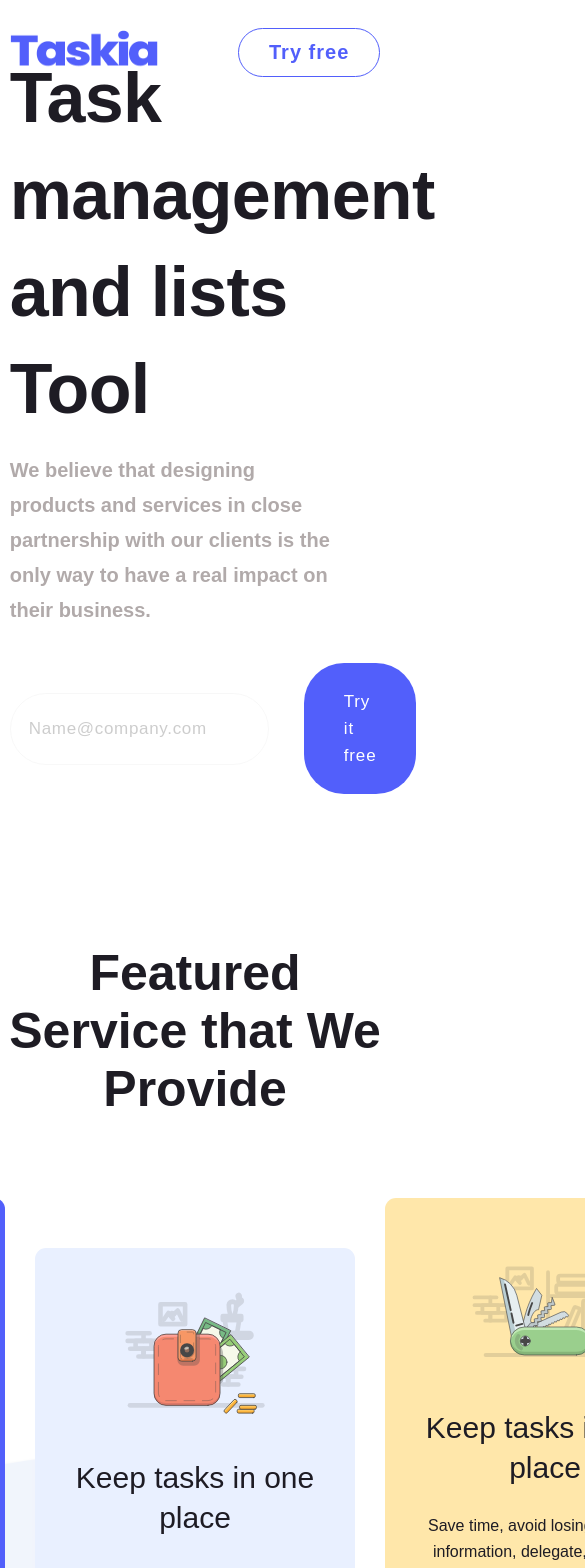
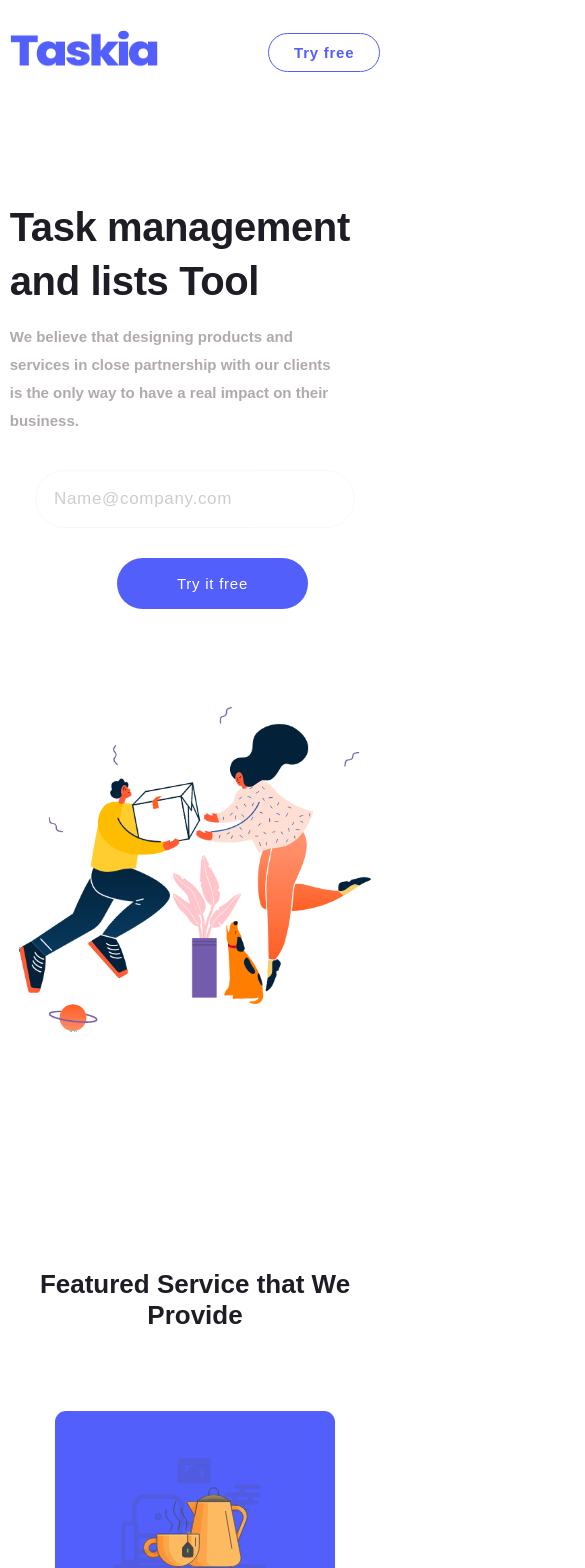
Before and after one commit to saidMounaim/Taskia, a Next.js app: page / in a window 390 px wide. Shown: the top 1568 px of the page, 585 px wide, since content can reach past the window. Built offline with nearby package versions, Linux system fonts and the light colour scheme.

Commit message:
Add Responsive Version

```diff
--- a/pages/_app.js
+++ b/pages/_app.js
@@ -1,6 +1,7 @@
 import Layout from '../components/Layout';
 import '../styles/globals.css'
 import '../styles/style.css'
+import '../styles/responsive.css'
 
 function MyApp({ Component, pageProps }) {
   return (
--- /dev/null
+++ b/styles/responsive.css
@@ -0,0 +1,169 @@
+@media screen and (max-width: 1200px) {
+    .hero-section .content-hero .left-side h1 {
+        font-size: 58px;
+        line-height: 73px;
+    }
+
+    .hero-section .content-hero .left-side p {
+        font-size: 17px;
+        line-height: 32px;
+    }
+
+    .hero-section .content-hero .left-side .form-group input {
+        padding: 18px 18px;
+    }
+
+    .hero-section .content-hero .left-side .form-group button {
+        padding: 18px 40px;
+    }
+
+    .hero-section .content-hero .right-side {
+        width: 490px;
+    }
+
+    .services .header-services h2,
+    .trustus .header-trustus h2,
+    footer .header-footer h3 {
+
+        font-size: 40px;
+    }
+
+    .services .grid-services .card .info h3 {
+        font-size: 25px;
+        line-height: 35px;
+    }
+
+    .services .grid-services .card .info p {
+        font-size: 14px;
+        line-height: 24px;
+    }
+
+    .management .content-management .item .right-side h3 {
+        font-size: 35px;
+        line-height: 47px;
+    }
+
+    .management .content-management .item .right-side p {
+        font-size: 14px;
+        line-height: 25px;
+    }
+
+    .trustus .content-trustus h3 {
+        font-size: 80px;
+    }
+
+    footer .header-footer h5 {
+        font-size: 20px;
+        line-height: 28px;
+    }
+
+    footer .form-group input {
+        padding: 15px 14px;
+    }
+
+    footer .form-group button {
+        padding: 15px 40px;
+    }
+}
+
+@media screen and (max-width: 1024px) {
+    .services .grid-services {
+        grid-template-columns: repeat(3, 280px);
+    }
+}
+
+@media screen and (max-width: 768px) {
+    .hero-section .content-hero .left-side h1 {
+        font-size: 45px;
+        line-height: 60px;
+    }
+
+    .hero-section .content-hero .left-side p {
+        font-size: 15px;
+        line-height: 28px;
+    }
+
+    .hero-section .content-hero {
+        flex-direction: column;
+    }
+
+    .hero-section {
+        height: initial;
+        padding-top: 200px;
+        padding-bottom: 40px;
+    }
+
+    .hero-section .content-hero .right-side {
+        max-width: 95%;
+    }
+
+    .services .grid-services {
+        grid-template-columns: repeat(1, 280px);
+    }
+
+    .services .grid-services .card:nth-of-type(2) {
+        top: 0;
+    }
+
+    .management .content-management .item:not(:last-child) {
+        margin-bottom: 100px;
+        flex-direction: column;
+    }
+
+    .management .content-management .item .right-side {
+        margin-left: 0;
+        margin-top: 30px;
+    }
+
+    .management .content-management .item:nth-child(2n) {
+        flex-direction: column;
+    }
+
+    .trustus .content-trustus img {
+        width: 170px !important;
+    }
+
+    .services .header-services h2,
+    .trustus .header-trustus h2,
+    footer .header-footer h3 {
+        font-size: 26px;
+    }
+}
+
+@media screen and (max-width: 500px) {
+    .hero-section .content-hero .left-side h1 {
+        font-size: 40px;
+        line-height: 54px;
+    }
+
+    .hero-section .content-hero .left-side .form-group,
+    footer .form-group {
+        flex-direction: column;
+        justify-content: center;
+    }
+
+    .hero-section .content-hero .left-side .form-group button,
+    footer .form-group button {
+        padding: 12px 60px;
+        margin-top: 30px;
+        font-size: 15px;
+    }
+
+    .management .content-management .item .right-side h3 {
+        font-size: 30px;
+        line-height: 43px;
+    }
+
+    .trustus .content-trustus h3 {
+        font-size: 27px;
+    }
+
+    footer .header-footer h5 {
+        width: 100%;
+    }
+
+    header .btn-try button {
+        padding: 5px 25px;
+        font-size: 15px;
+    }
+}
--- a/styles/style.css
+++ b/styles/style.css
@@ -399,6 +399,7 @@ footer .header-footer {
 }
 
 footer .header-footer h3 {
+    text-align: center;
     font-weight: bold;
     font-size: 50px;
     line-height: 60px;
```
